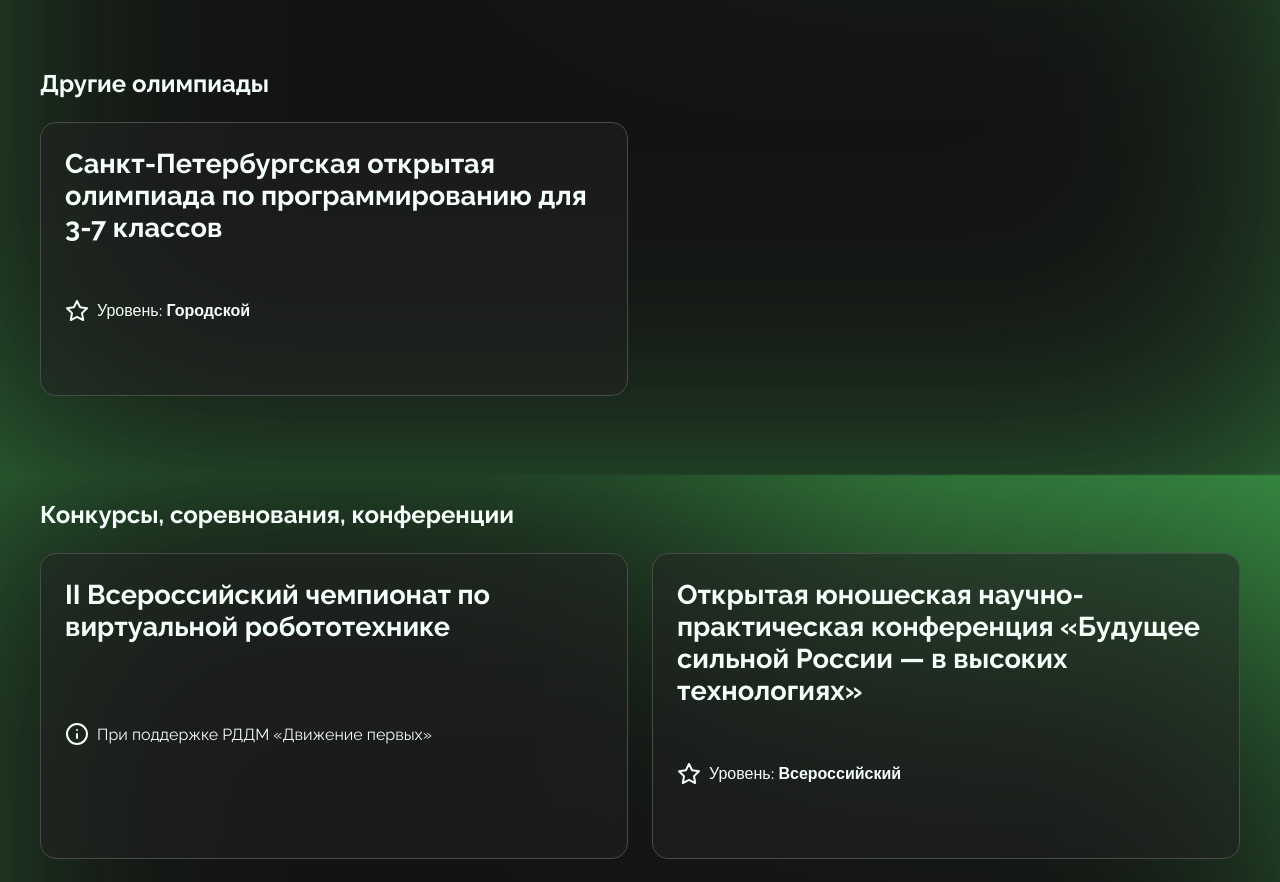
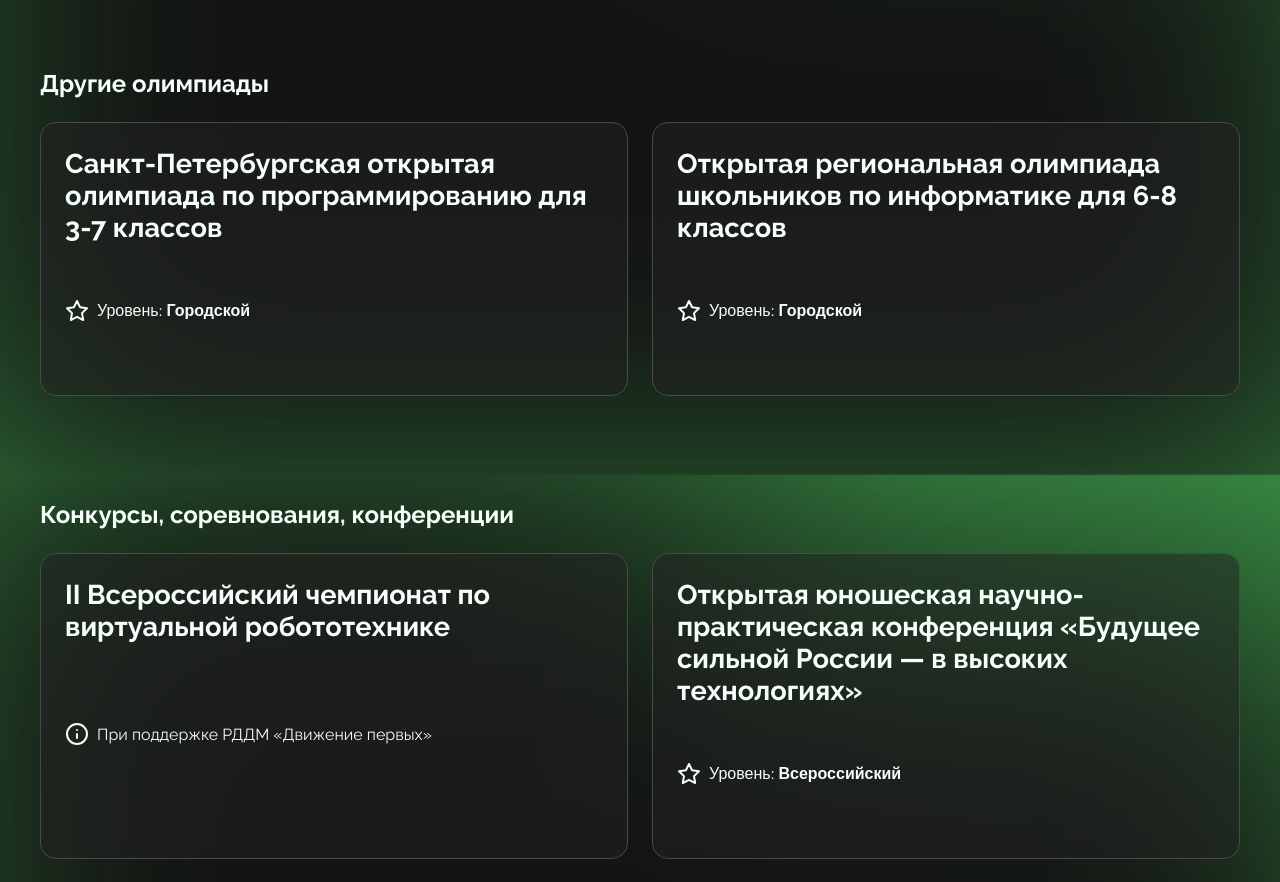
Before and after one commit to svbinf-ru/svbinf.ru, a Next.js app: page /olymp/list in a window 1280 px wide. Shown: the part 2080-2962 px from the top of the page. Built offline with nearby package versions, Linux system fonts and the light colour scheme.

Commit message:
chore(content): add more olymps
Closes #29

```diff
--- a/content/olymp/list.ts
+++ b/content/olymp/list.ts
@@ -85,6 +85,12 @@ export const otherOlympiads: Olymp[] = [
         type: 'Олимпиада',
         level: 'Городской',
     },
+    {
+        title: 'Открытая региональная олимпиада школьников по информатике для 6-8 классов',
+        href: 'https://olymp.academtalant.ru/reginf',
+        type: 'Олимпиада',
+        level: 'Городской',
+    },
 ]
 
 // Другие мероприятия: конкурсы, конференции, хакатоны.
```
